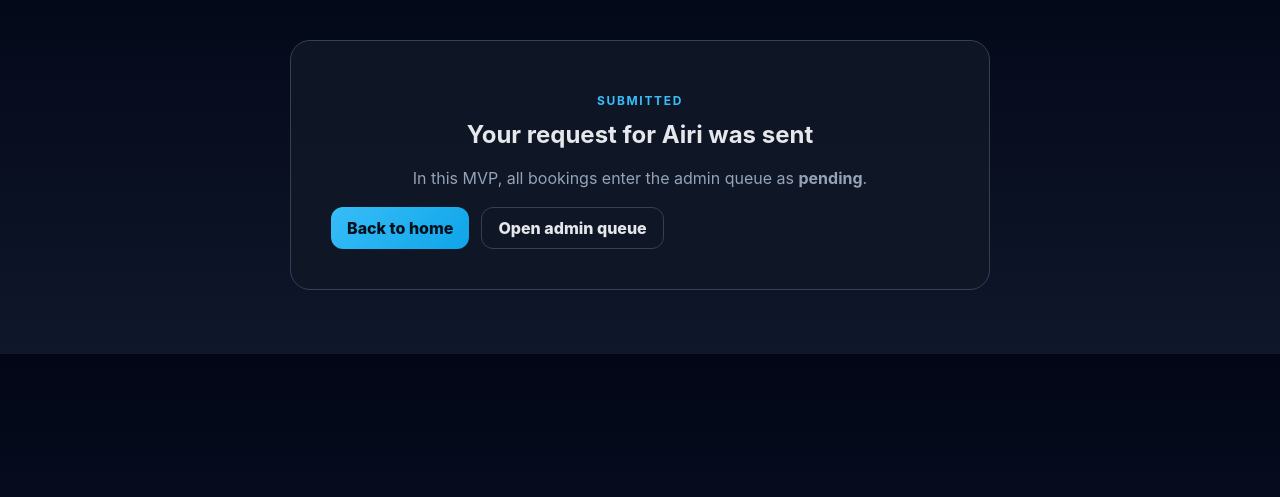
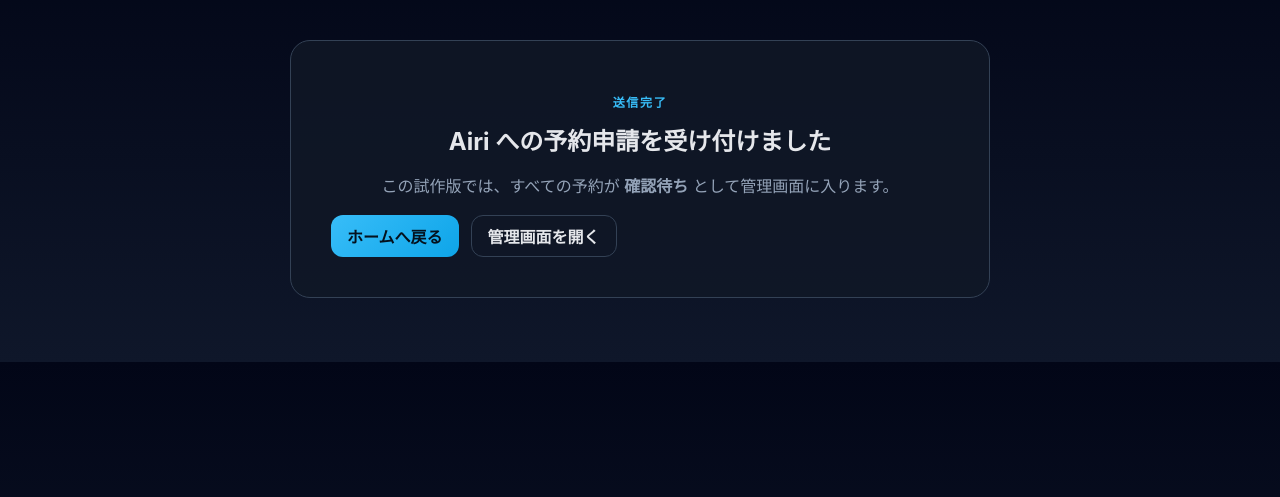
Before and after one commit to Tamurah2424/my-app, a Flask app: page /book/1/complete in a window 1280 px wide. Shown: the part 61-558 px from the top of the page. Run offline with Flask 3, Linux system fonts and the light colour scheme; data comes from the database, SQL or seed files in the repository.

Commit message:
Update booking_complete.html

```diff
--- a/templates/booking_complete.html
+++ b/templates/booking_complete.html
@@ -1,12 +1,12 @@
 {% extends 'base.html' %}
 {% block content %}
 <section class="center-box">
-  <p class="eyebrow">Submitted</p>
-  <h1>Your request for {{ cast['name'] }} was sent</h1>
-  <p class="subtitle">In this MVP, all bookings enter the admin queue as <strong>pending</strong>.</p>
+  <p class="eyebrow">送信完了</p>
+  <h1>{{ cast['name'] }} への予約申請を受け付けました</h1>
+  <p class="subtitle">この試作版では、すべての予約が <strong>確認待ち</strong> として管理画面に入ります。</p>
   <div class="actions center">
-    <a class="button" href="{{ url_for('home') }}">Back to home</a>
-    <a class="button secondary" href="{{ url_for('admin_bookings') }}">Open admin queue</a>
+    <a class="button" href="{{ url_for('home') }}">ホームへ戻る</a>
+    <a class="button secondary" href="{{ url_for('admin_bookings') }}">管理画面を開く</a>
   </div>
 </section>
 {% endblock %}
```
